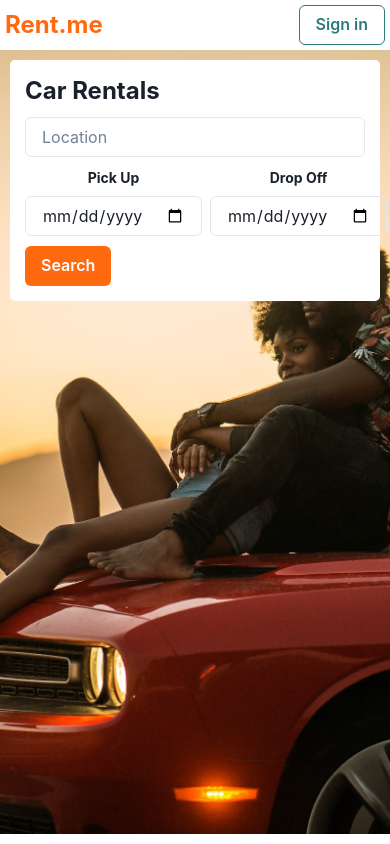
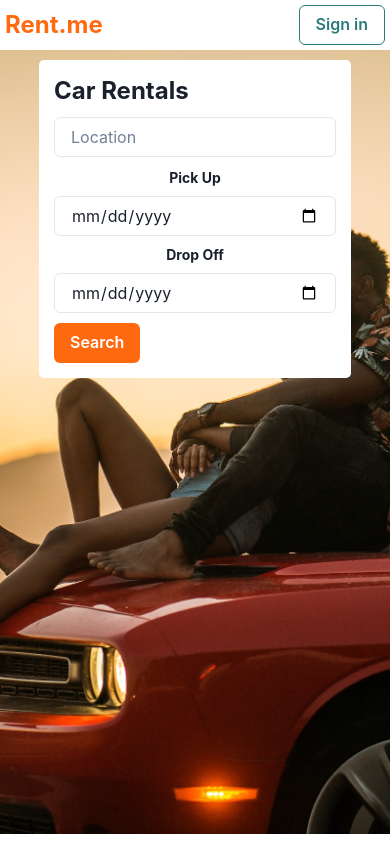
Before and after one commit to DalareR/RentMe, a React (Vite) app: page / in a window 390 px wide. Built offline with nearby package versions, Linux system fonts and the light colour scheme; no server answers.

Commit message:
Fixed responsive issue with Hero compon

```diff
--- a/src/components/Hero.tsx
+++ b/src/components/Hero.tsx
@@ -8,6 +8,7 @@ import {
   Input,
   VStack,
   Text,
+  Stack,
 } from "@chakra-ui/react";
 import cover from "../assets/images/coupleInACar.jpg";
 import { useEffect, useState } from "react";
@@ -52,7 +53,7 @@ function Hero({ setLocation, setDropOffDate, setPickUpDate }: Props) {
     setLocation(data.location);
     setPickUpDate(data.pickUpDate);
     setDropOffDate(data.dropOffDate);
-    navigate("/carslist");
+    navigate("/carslist", { state: data });
   };
 
   return (
@@ -67,6 +68,8 @@ function Hero({ setLocation, setDropOffDate, setPickUpDate }: Props) {
         bgImage={cover}
         bgPos="center"
         bgSize="cover"
+        bgRepeat="no-repeat"
+        overflow="hidden"
       >
         <Box bg="white" minW="300px" maxW="500px" p="15px" borderRadius="5px">
           <Heading fontSize="2xl" mb="10px">
@@ -84,7 +87,7 @@ function Hero({ setLocation, setDropOffDate, setPickUpDate }: Props) {
               {errors.location && (
                 <Text color="crimson">{errors.location.message}</Text>
               )}
-              <HStack mb="10px">
+              <Stack direction={{ base: "column", md: "row" }} mb="10px">
                 <VStack>
                   <FormLabel
                     htmlFor="pickUpDate"
@@ -123,7 +126,7 @@ function Hero({ setLocation, setDropOffDate, setPickUpDate }: Props) {
                     <Text color="crimson">{errors.dropOffDate.message}</Text>
                   )}
                 </VStack>
-              </HStack>
+              </Stack>
               <Button colorScheme="brand" type="submit">
                 Search
               </Button>
```
